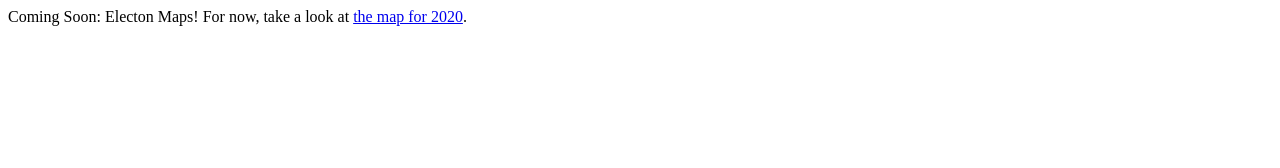
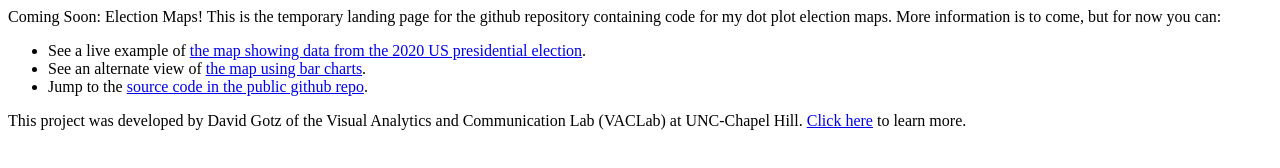
Before and after one commit to davegotz/election_maps, a plain HTML site: page index.html in a window 1280 px wide. Drawn offline with Linux system fonts and the light colour scheme.

Commit message:
Added to readme/web page.

```diff
--- a/index.html
+++ b/index.html
@@ -1,3 +1,15 @@
-Coming Soon: Electon Maps!
+<html>
+<body>
+Coming Soon: Election Maps!
 
-For now, take a look at <a href="2020/index.html">the map for 2020</a>.
+This is the temporary landing page for the github repository containing code for my dot plot election maps. More
+information is to come, but for now you can:
+<ul>
+    <li>See a live example of <a href="2020/index.html">the map showing data from the 2020 US presidential election</a>.</li>
+    <li>See an alternate view of <a href="2020/index.html">the map using bar charts</a>.</li>
+    <li>Jump to the <a href="https://github.com/davegotz/election_maps">source code in the public github repo</a>.
+</ul>
+This project was developed by David Gotz of the Visual Analytics and Communication Lab (VACLab) at UNC-Chapel Hill.
+<a href="https://vaclab.unc.edu/">Click here</a> to learn more.
+</body>
+</html>
```
Also changed, not shown: 2020/index.html (+1 -1 lines), 2020/index_bars.html (+2 -2 lines), 1 other file.
